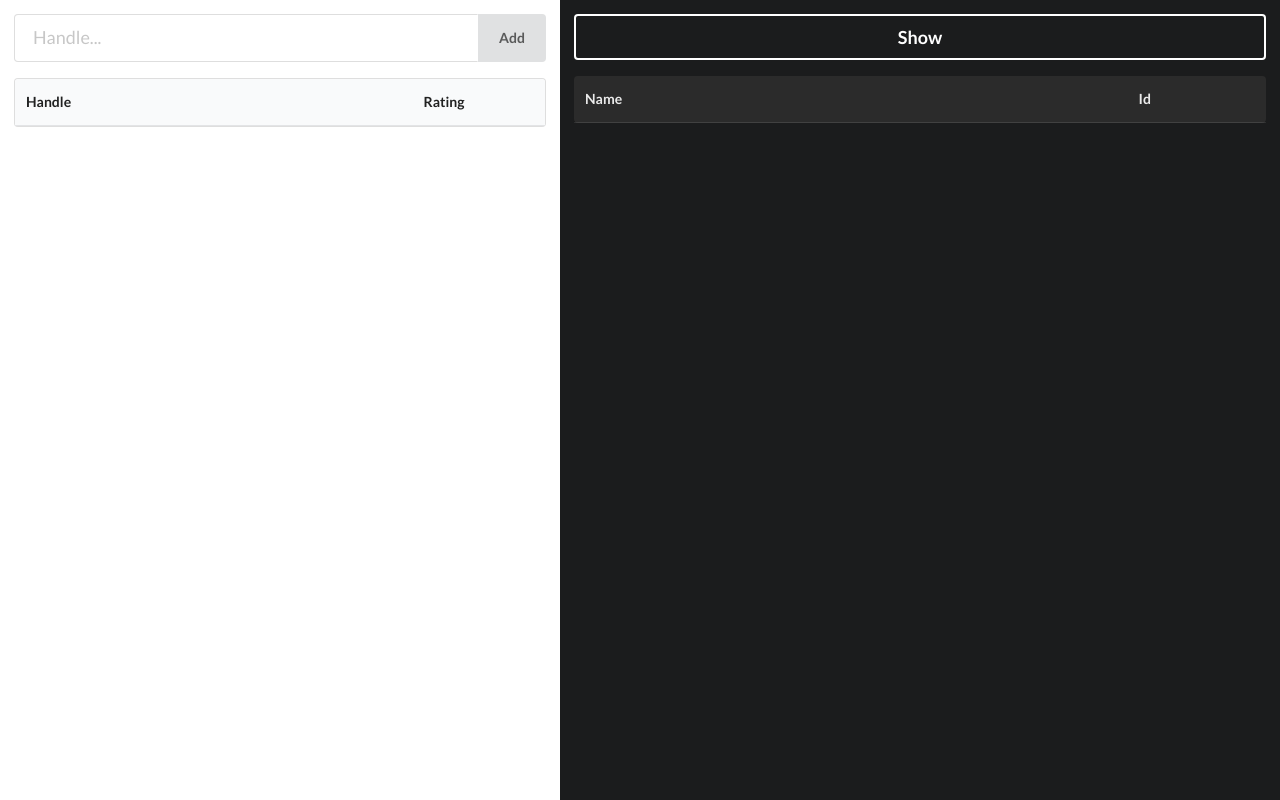
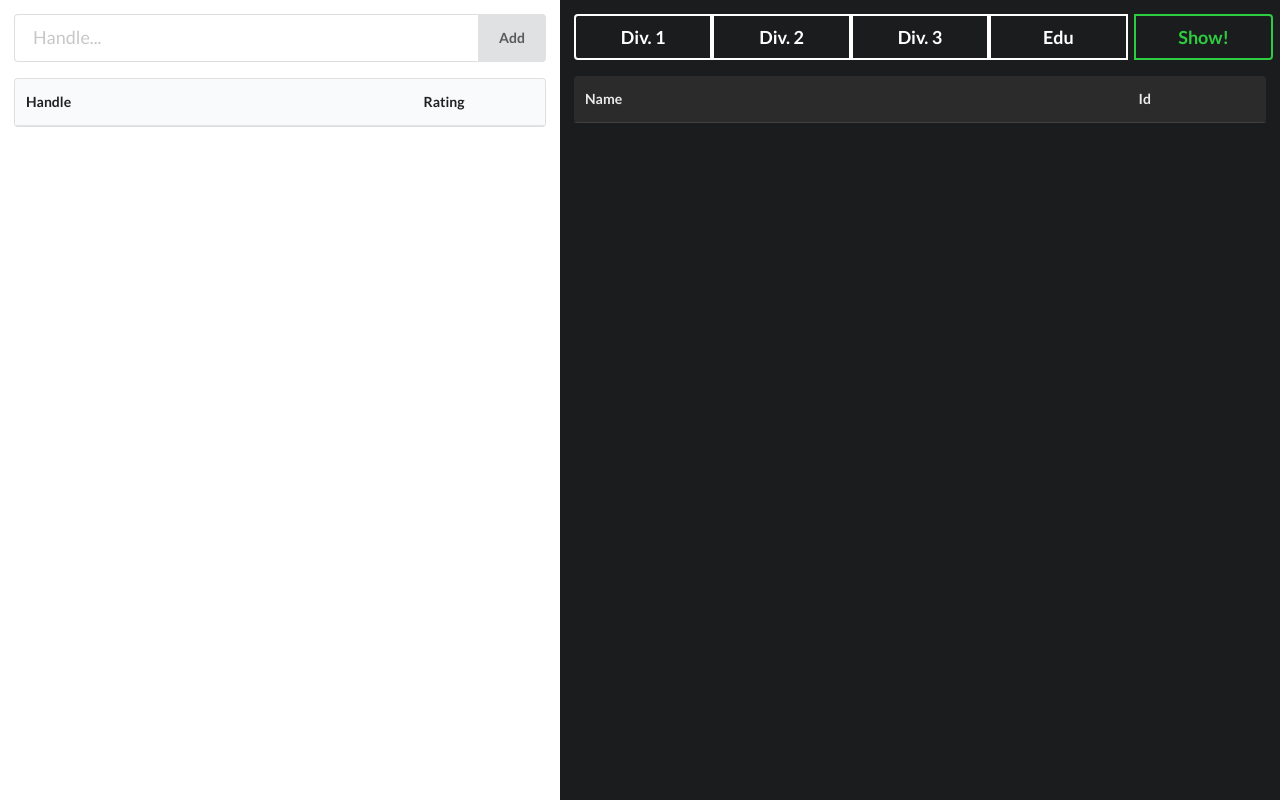
Before and after one commit to cfvs/cfvs.github.io, a plain HTML site: page index.html in a window 1280 px wide. Drawn offline with nearby package versions, Linux system fonts and the light colour scheme; no server answers.

Commit message:
Update index.html

```diff
--- a/index.html
+++ b/index.html
@@ -37,8 +37,13 @@
         </div>
 
         <div class="nine wide black column">
-            <button class="ui fluid big inverted button" onclick="ShowContests()">Show</button>
-
+            <div class="five ui buttons">
+                    <button class="ui big inverted button" id="Div. 1" onclick="SC(this.id)">Div. 1</button>
+                    <button class="ui big inverted button" id="Div. 2" onclick="SC(this.id)">Div. 2</button>
+                    <button class="ui big inverted button" id="Div. 3" onclick="SC(this.id)">Div. 3</button>
+                    <button class="ui big inverted button" id="Edu" onclick="SC(this.id)">Edu</button>
+                    <button class="ui big green inverted button" style="margin-left: 1%;" onclick="Show()">Show!</button>
+            </div>
             <div style="overflow-y: scroll; display: block; max-height: 85vh; margin-top: 2vh">
                 <table class="ui fluid striped table inverted" id="contestTable">
                     <thead>
```
